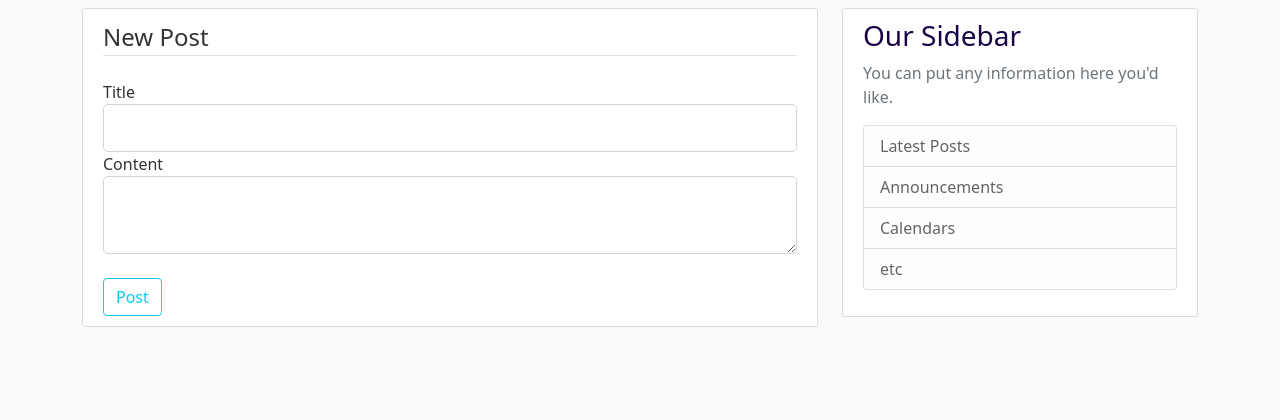
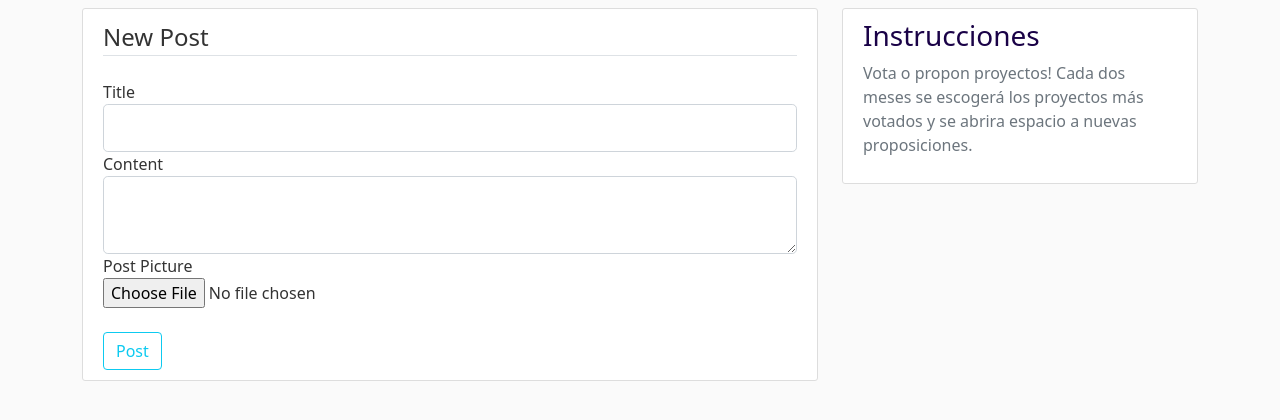
Before and after one commit to Ingenieria-de-Software-2021-ITAM/CAMPEONES-2021, a Flask app: page /post/new in a window 1280 px wide. Shown: the part 72-492 px from the top of the page. Run offline with Flask 2, Linux system fonts and the light colour scheme; a user stored in the database is signed in; some libraries are stand-ins or nearby versions.

Commit message:
posts now have pictures

```diff
--- a/web/flaskblog/forms.py
+++ b/web/flaskblog/forms.py
@@ -54,4 +54,5 @@ class UpdateAccountForm(FlaskForm):
 class PostForm(FlaskForm):
     title = StringField('Title', validators=[DataRequired()])
     content = TextAreaField('Content', validators=[DataRequired()])
+    picture = FileField('Post Picture', validators=[FileAllowed(['jpg','png'])])
     submit = SubmitField('Post')
--- a/web/flaskblog/models.py
+++ b/web/flaskblog/models.py
@@ -30,6 +30,7 @@ class Post(db.Model):
     date_posted = db.Column(db.DateTime, nullable=False, default=lambda :datetime.now(pytz.timezone('Mexico/General')))
     content = db.Column(db.Text, nullable=False)
     user_id = db.Column(db.Integer, db.ForeignKey('user.id'), nullable=False)
+    image_file = db.Column(db.String(20), nullable=False, default='none')
 
     def __repr__(self):
         return f"User('{self.title}','{self.date_posted}')"
--- a/web/flaskblog/routes.py
+++ b/web/flaskblog/routes.py
@@ -62,13 +62,13 @@ def logout():
     return redirect(url_for('home'))
 
 
-def save_picture(form_picture):
+def save_picture(form_picture, output_size=(125,125)):
     random_hex = secrets.token_hex(8)
     _, f_ext = os.path.splitext(form_picture.filename)
     picture_fn = random_hex + f_ext
     picture_path = os.path.join(app.root_path,'static/profile_pics',picture_fn)
 
-    output_size = (125,125)
+    #output_size = (125,125)
     i = Image.open(form_picture)
     i.thumbnail(output_size)
     i.save(picture_path)
@@ -102,11 +102,20 @@ def post_new():
     form = PostForm()
     if form.validate_on_submit():
         post = Post(title=form.title.data, content=form.content.data, author=current_user)
+        print(form.picture.data)
+        if form.picture.data:
+            picture_file = save_picture(form.picture.data, (512,512))
+            print('saving')
+            #post = Post(title=form.title.data, content=form.content.data, author=current_user, picture=picture_file)
+            post.image_file = picture_file
+
+
         db.session.add(post)
         db.session.commit()
         flash('Your post has been created', 'success')
         return redirect(url_for('home'))
     return render_template('create_post.html',title='New Post', form = form, legend = 'New Post')
+
 
 @app.route('/post/<int:post_id>')
 @login_required
@@ -163,4 +172,23 @@ def like(post_id):
     else:   #el usuario está quitando el like
         post.liked_by.remove(result[0])
     db.session.commit()
+
+    ppage = request.args.get('page')
+    print(ppage)
+    proute = request.args.get('route')
+    print(proute)
+    puser = request.args.get('username')
+    #flash("Welcome back!", 'success')
+    #print('like')
+    if proute:
+        if(ppage):
+
+            return redirect(url_for(proute, page = ppage))
+        else:
+            if(proute=='post'):
+                return redirect(url_for(proute, post_id= post_id))
+            elif(proute=='user_posts'):
+                return redirect(url_for(proute, username= puser))
+            return redirect(url_for(proute, page = ppage))
+
     return redirect(url_for('home'))
--- a/web/flaskblog/templates/about.html
+++ b/web/flaskblog/templates/about.html
@@ -2,4 +2,8 @@
 
 {% block content %}
     <h1>About page</h1>
+    <a href = "https://github.com/Ingenieria-de-Software-2021-ITAM/CAMPEONES-2021">
+        <h2> developed by CAMPEONES-2021</h2>
+    </a>
+
 {% endblock content %}
--- a/web/flaskblog/templates/create_post.html
+++ b/web/flaskblog/templates/create_post.html
@@ -1,7 +1,7 @@
 {% extends "layout.html" %}
 {% block content %}
     <div class = "content-section">
-        <form method="POST" action="">
+        <form method="POST" action="" enctype="multipart/form-data">
             {{form.hidden_tag()}}
             <fieldset class="form-group">
                 <legend class="border-bottom mb-4">{{ legend }}</legend>
@@ -33,6 +33,17 @@
                     {% endif %}
                 </div>
 
+                <div class="form-group">
+                    {{ form.picture.label() }}
+                    <br>
+                    {{ form.picture(class="form-control-file") }}
+                    {% if form.picture.errors %}
+                        {% for error in form.picture.errors %}
+                            <span class="text-danger">{{ error }}</span><br>
+                        {% endfor %}
+                    {% endif %}
+                </div>
+
             </fieldset>
             <div class="form-group mt-4">
                 {{ form.submit(class="btn btn-outline-info")}}
--- a/web/flaskblog/templates/layout.html
+++ b/web/flaskblog/templates/layout.html
@@ -61,14 +61,17 @@
           </div>
           <div class="col-md-4">
             <div class="content-section">
-              <h3>Our Sidebar</h3>
-              <p class='text-muted'>You can put any information here you'd like.
+              <h3>Instrucciones</h3>
+              <p class='text-muted'>Vota o propon proyectos! Cada dos meses se escogerá los proyectos más votados y se abrira espacio a nuevas proposiciones.
+
+                <!-- Like
                 <ul class="list-group">
                   <li class="list-group-item list-group-item-light">Latest Posts</li>
                   <li class="list-group-item list-group-item-light">Announcements</li>
                   <li class="list-group-item list-group-item-light">Calendars</li>
                   <li class="list-group-item list-group-item-light">etc</li>
                 </ul>
+                -->
               </p>
             </div>
           </div>
--- a/web/flaskblog/templates/post.html
+++ b/web/flaskblog/templates/post.html
@@ -19,11 +19,15 @@
           </div>
           <h2 class="article-title" >{{ post.title }}</h2>
           <p class="article-content">{{ post.content }}</p>
+          {% if post.image_file != 'none' %}
+          <img src="{{ url_for('static',filename='profile_pics/'+post.image_file)}}" class="img-fluid" alt="...">
+          {% endif %}
         </div>
+        <br>
         <!-- Like -->
         {% if current_user.is_authenticated %}
         <div class="btn-toolbar">
-            <form action="{{url_for('like', post_id=post.id)}}" method="POST">
+          <form action="{{url_for('like', post_id=post.id, route='post')}}" method="POST" >
               {% if post.liked_by.filter_by(id=current_user.id).first() %}
                 <button type="submit" class="btn btn-outline-primary">
                   Votes <span class="badge bg-primary">{{post.liked_by.count()}}</span>
--- a/web/flaskblog/templates/user_posts.html
+++ b/web/flaskblog/templates/user_posts.html
@@ -13,11 +13,15 @@
           </div>
           <h2><a class="article-title" href="{{url_for('post', post_id=post.id)}}">{{ post.title }}</a></h2>
           <p class="article-content">{{ post.content }}</p>
+          {% if post.image_file != 'none' %}
+          <img src="{{ url_for('static',filename='profile_pics/'+post.image_file)}}" class="img-fluid" alt="...">
+          {% endif %}
+          <br>
         </div>
         <!-- Like -->
         {% if current_user.is_authenticated %}
         <div class="btn-toolbar">
-            <form action="{{url_for('like', post_id=post.id)}}" method="POST">
+            <form action="{{url_for('like', post_id=post.id, route='user_posts', username=post.author.username)}}" method="POST">
               {% if post.liked_by.filter_by(id=current_user.id).first() %}
                 <button type="submit" class="btn btn-outline-primary">
                   Votes <span class="badge bg-primary">{{post.liked_by.count()}}</span>
--- a/web/run.py
+++ /dev/null
@@ -1,4 +0,0 @@
-from flaskblog import app
-
-if __name__ == '__main__':
-    app.run(debug=True)
```
Also changed, not shown: web/flaskblog/templates/home.html (+6 -1 lines), web/requirements.txt (deleted, +0 -23 lines), web/flaskblog/site.db, web/flaskblog/static/profile_pics/0c6c71dfa8553b8d.png (added), web/flaskblog/static/profile_pics/38d89ae9269804d9.jpg (added), web/flaskblog/static/profile_pics/73979a92a7601bf1.jpg (added), web/flaskblog/static/profile_pics/7c18a9b045c33013.png (added), web/flaskblog/static/profile_pics/a2e09e0c3c5db4f0.png (added), web/flaskblog/static/profile_pics/cb6c8329de0f8b8f.jpg (added), 1 other file.
